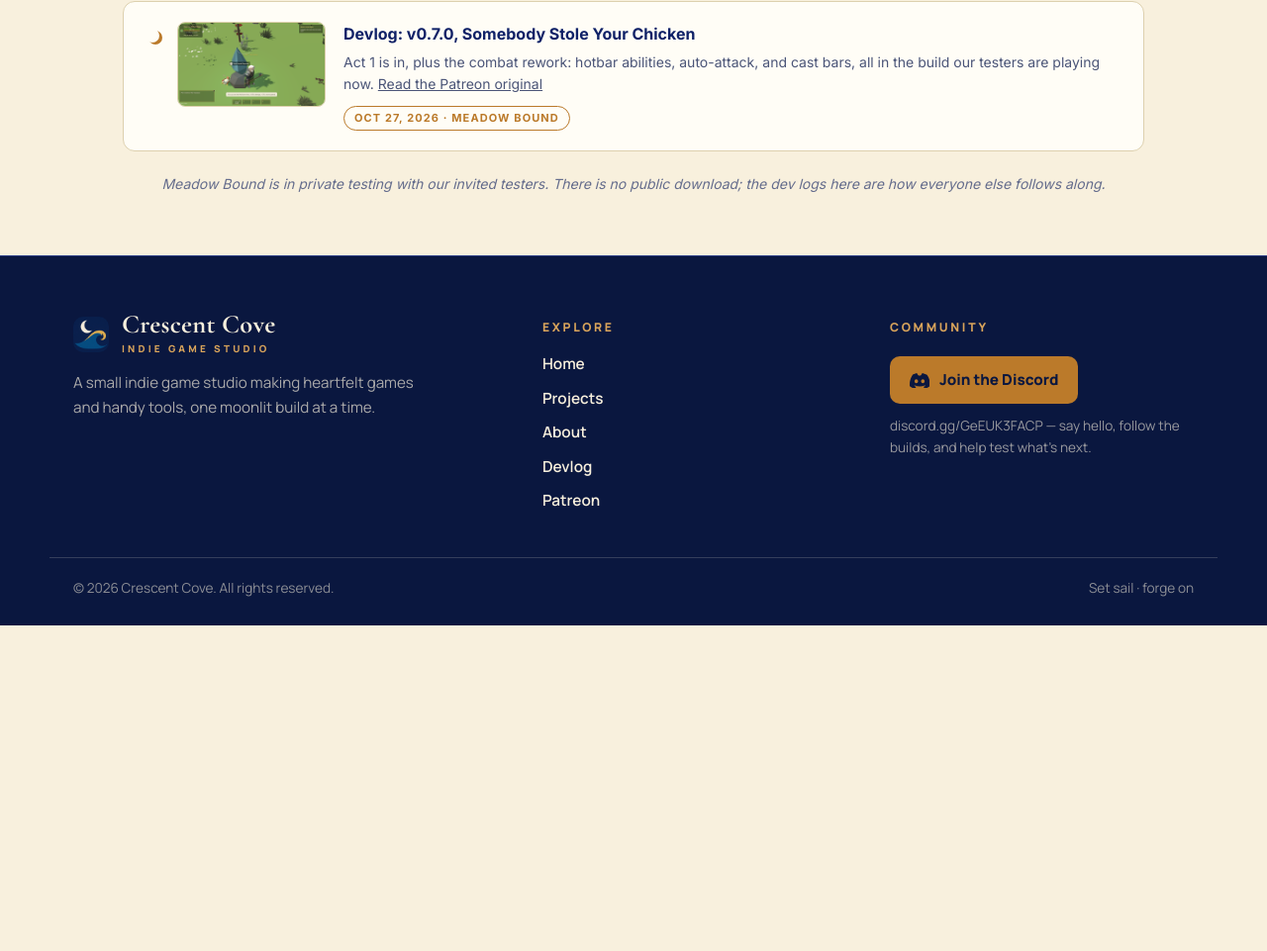
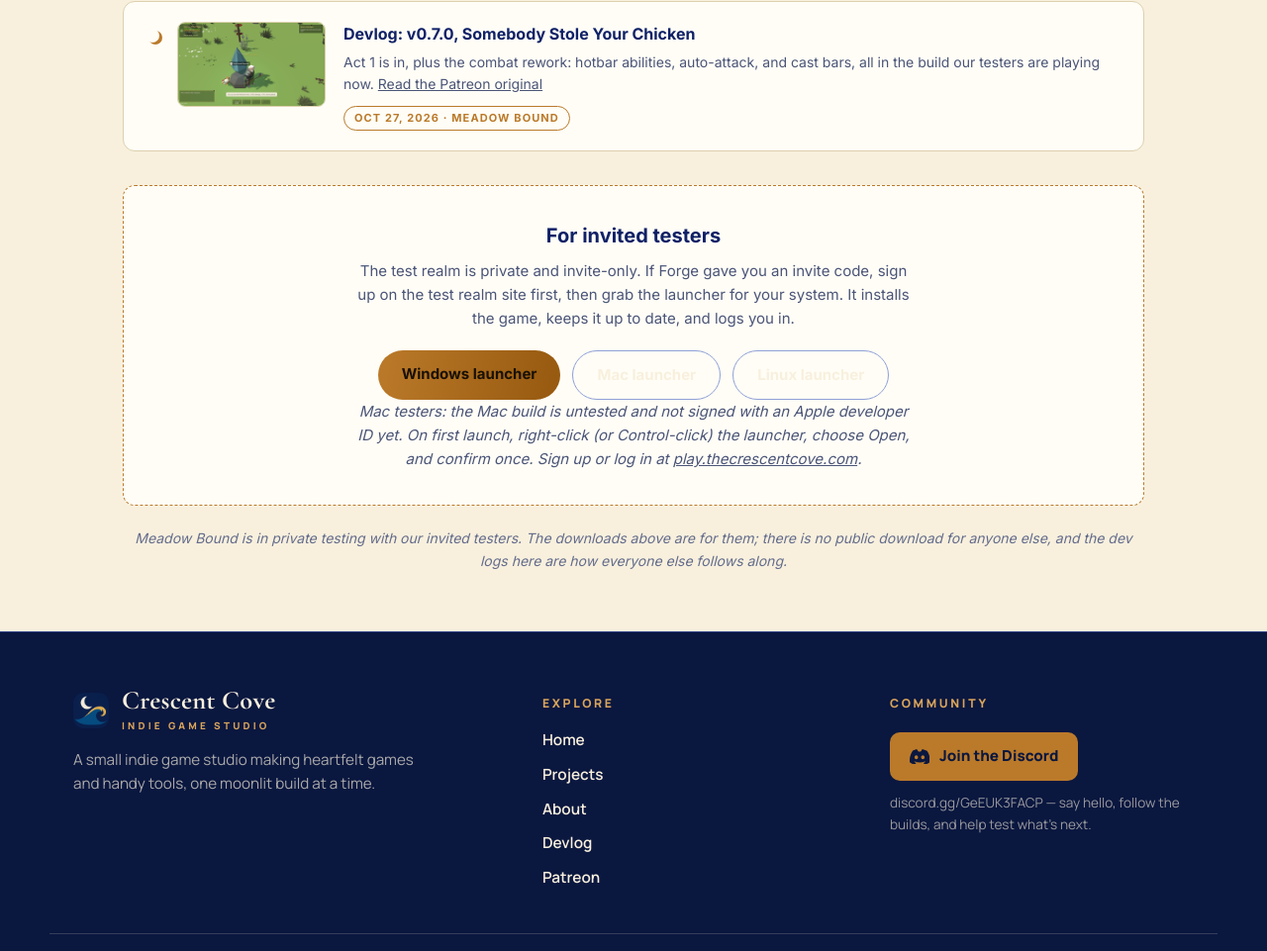
Before and after one commit to Onepromise/thecrescentcove.com, a plain HTML site: page meadow-bound.html in a window 1280 px wide. Shown: the part 6356-7317 px from the top of the page at 99% size. Before the commit the page ends 6988 px from the top, so only its background shows below. Drawn offline with nearby package versions, Linux system fonts and the light colour scheme.

Commit message:
Meadow Bound page: add invited-tester launcher downloads (Windows, Mac, Linux) now that the Mac/Linux clients are published

```diff
--- a/meadow-bound.html
+++ b/meadow-bound.html
@@ -502,7 +502,17 @@ footer.site .footer-bottom{border-top:1px solid var(--line-on-navy);padding-top:
           </div>
         </article>
       </div>
-      <p class="honest-note">Meadow Bound is in private testing with our invited testers. There is no public download; the dev logs here are how everyone else follows along.</p>
+      <div class="download-box">
+        <h3>For invited testers</h3>
+        <p>The test realm is private and invite-only. If Forge gave you an invite code, sign up on the test realm site first, then grab the launcher for your system. It installs the game, keeps it up to date, and logs you in.</p>
+        <div class="cta-row">
+          <a class="btn" href="https://play.thecrescentcove.com/downloads/MeadowBoundLauncher.exe">Windows launcher</a>
+          <a class="btn ghost" href="https://play.thecrescentcove.com/downloads/MeadowBoundLauncher-Mac.zip">Mac launcher</a>
+          <a class="btn ghost" href="https://play.thecrescentcove.com/downloads/MeadowBoundLauncher-Linux.tar.gz">Linux launcher</a>
+        </div>
+        <p class="patreon-note">Mac testers: the Mac build is untested and not signed with an Apple developer ID yet. On first launch, right-click (or Control-click) the launcher, choose Open, and confirm once. Sign up or log in at <a href="https://play.thecrescentcove.com/">play.thecrescentcove.com</a>.</p>
+      </div>
+      <p class="honest-note">Meadow Bound is in private testing with our invited testers. The downloads above are for them; there is no public download for anyone else, and the dev logs here are how everyone else follows along.</p>
     </div>
   </section>
 
```
